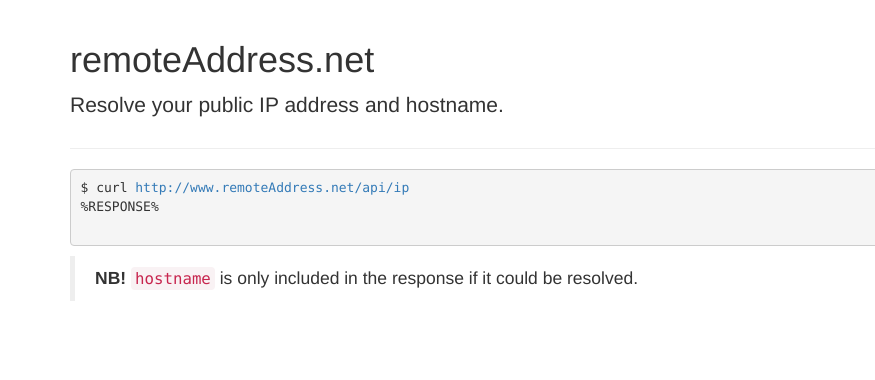
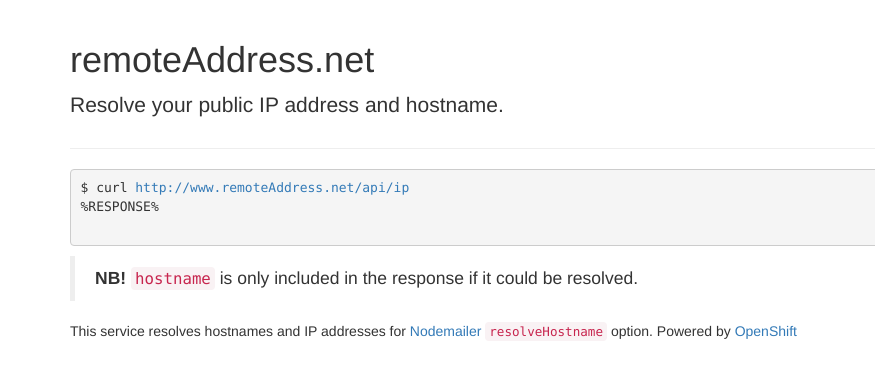
Before and after one commit to andris9/remoteaddress, a website: page views/front.html in a window 1280 px wide. Shown: the full height of the page, 0-875 px from the left. Drawn offline with nearby package versions, Linux system fonts and the light colour scheme.

Commit message:
updated front page

```diff
--- a/views/front.html
+++ b/views/front.html
@@ -2,7 +2,7 @@
 <html>
     <head>
         <meta charset="utf-8"/>
-        <title>Ip address and hostname resolving as a service</title>
+        <title>IP address and hostname resolving as a service</title>
         <!-- Latest compiled and minified CSS -->
         <link rel="stylesheet" href="//netdna.bootstrapcdn.com/bootstrap/3.0.3/css/bootstrap.min.css">
 
@@ -24,6 +24,8 @@
 
             <blockquote><strong>NB!</strong> <code>hostname</code> is only included in the response if it could be resolved.</blockquote>
 
+            <p>This service resolves hostnames and IP addresses for <a href="https://github.com/andris9/nodemailer#global-transport-options">Nodemailer</a> <code>resolveHostname</code> option. Powered by <a href="https://www.openshift.com/">OpenShift</a></p>
+
         </div>
 
         <script src="//code.jquery.com/jquery-1.10.2.min.js"></script>
```
